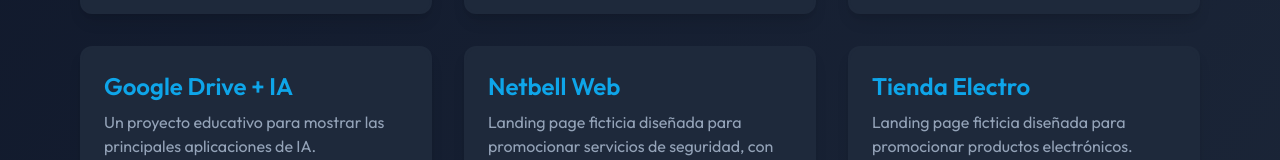
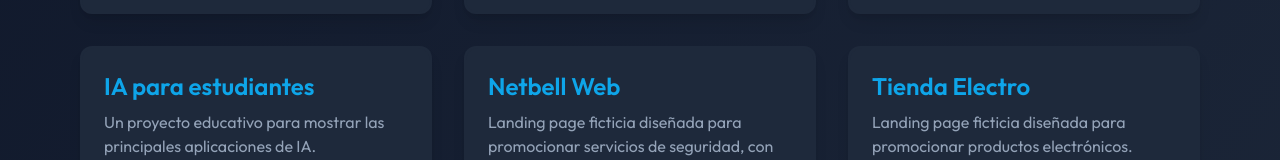
Before and after one commit to nicomaure/portfolio2025, a plain HTML site: page index.html in a window 1280 px wide. Shown: the part 632-792 px from the top of the page. Drawn offline with nearby package versions, Linux system fonts and the light colour scheme.

Commit message:
Actualizar index.html
ia

```diff
--- a/index.html
+++ b/index.html
@@ -195,7 +195,7 @@
                 </div>
                 <!-- Tarjeta de Proyecto: ¡IA para los estudiantes -->
                 <div class="bg-cardBg rounded-xl shadow-lg p-6 transform hover:scale-103 transition-all duration-300 card-border-glow group">
-                    <h3 class="text-2xl font-semibold text-primary mb-2 group-hover:text-highlight group-hover:scale-105 transition-all duration-300">Google Drive + IA</h3>
+                    <h3 class="text-2xl font-semibold text-primary mb-2 group-hover:text-highlight group-hover:scale-105 transition-all duration-300">IA para estudiantes</h3>
                     <p class="text-subtext mb-4">Un proyecto educativo para mostrar las principales aplicaciones de IA.</p>
                     <!-- NOTA: Reemplaza 'javascript:void(0);' con la URL real de tu proyecto -->
                     <a href="https://nicomaure.github.io/4232ia" target="_blank" class="inline-block text-highlight font-bold hover:underline flex items-center group-hover:text-accent transition-colors duration-300">
```
